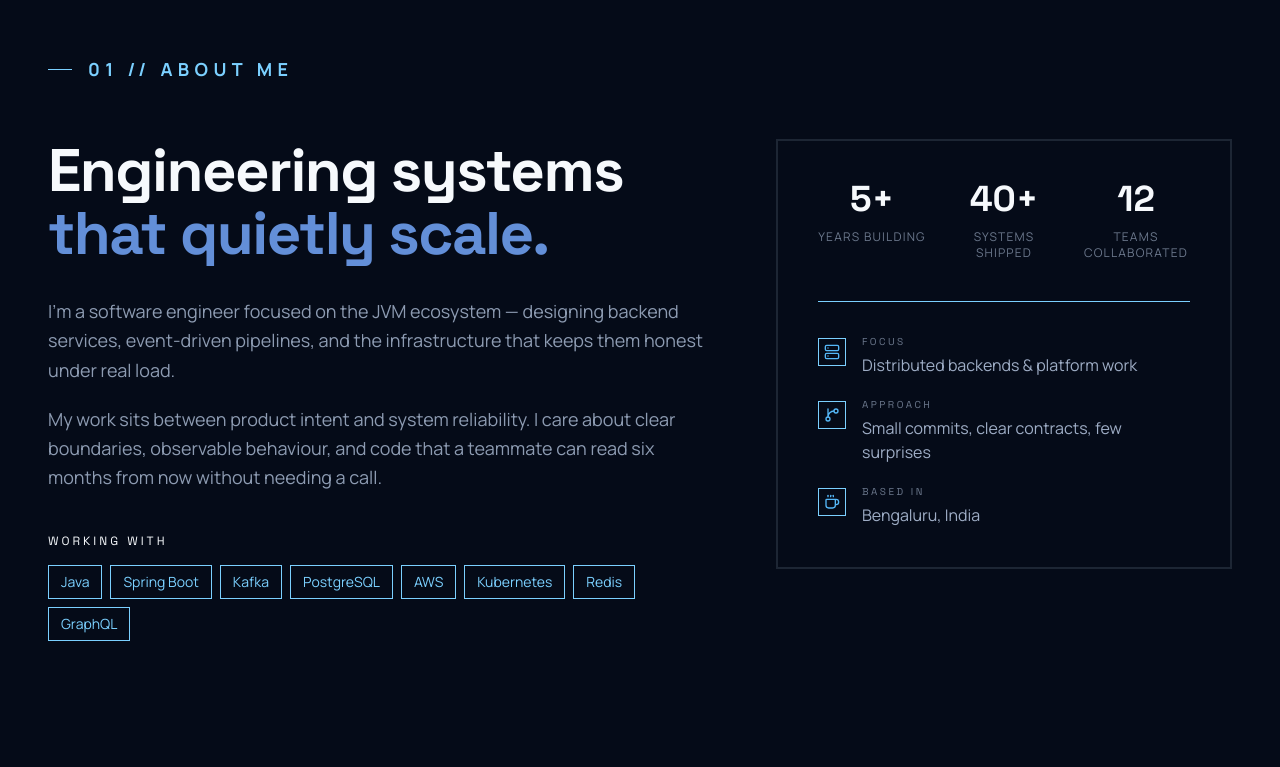
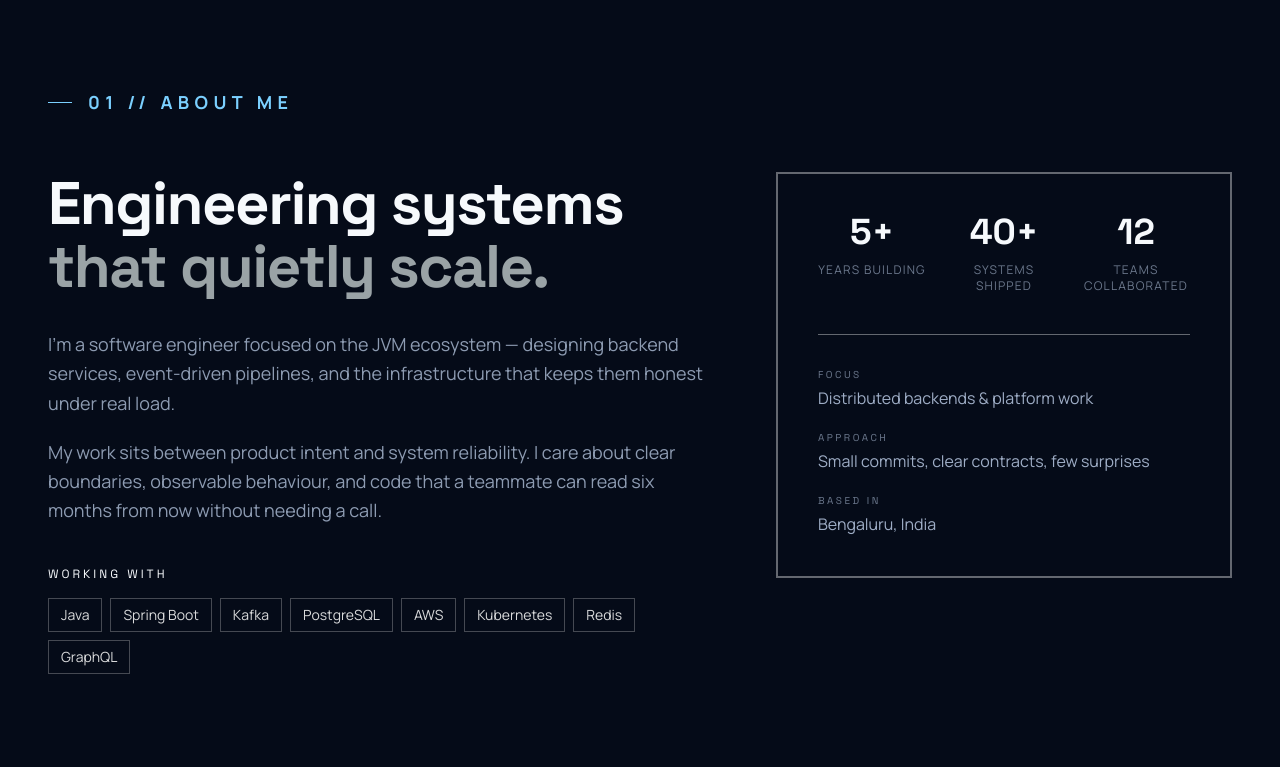
Before and after one commit to Arpan-V/portfolio, a Next.js app: page / in a window 1280 px wide. Shown: the part 820-1587 px from the top of the page. Built offline with nearby package versions, Linux system fonts and the light colour scheme.

Commit message:
update home and about

```diff
--- a/components/sections/About.tsx
+++ b/components/sections/About.tsx
@@ -6,6 +6,7 @@ import { aboutInfo, aboutStack, aboutStats } from "@/data/about";
 
 // Apple-like smooth easing
 const EASE = [0.22, 1, 0.36, 1] as const;
+const DURATION = 0.9;
 
 // Reveal entire section container — orchestrates children via stagger
 const staggerContainer: Variants = {
@@ -18,51 +19,45 @@ const staggerContainer: Variants = {
   },
 };
 
-// Standard item rise + fade
-const itemVariants: Variants = {
-  hidden: { opacity: 0, y: 14 },
-  show: {
-    opacity: 1,
-    y: 0,
-    transition: { duration: 2, ease: EASE },
+// Single shared reveal animation
+const reveal: Variants = {
+  hidden: {
+    opacity: 0,
+    y: 16,
+    filter: "blur(8px)",
   },
-};
-
-// Heading lines: rise + soft blur removal
-const blurReveal: Variants = {
-  hidden: { opacity: 0, y: 24, filter: "blur(8px)" },
   show: {
     opacity: 1,
     y: 0,
     filter: "blur(0px)",
-    transition: { duration: 2, ease: EASE },
+    transition: {
+      duration: DURATION,
+      ease: EASE,
+    },
   },
 };
 
-// Stats card fades up slightly delayed vs left column
-const cardVariants: Variants = {
-  hidden: { opacity: 0, y: 24 },
+// Reduced-motion fallback
+const fadeOnly: Variants = {
+  hidden: {
+    opacity: 0,
+  },
   show: {
     opacity: 1,
-    y: 0,
-    transition: { duration: 0.8, ease: EASE, delay: 0.12 },
+    transition: {
+      duration: 0.3,
     },
-};
-
-// Icon subtle rotate settle
-const iconVariants: Variants = {
-  hidden: { opacity: 0, rotate: 4 },
-  show: {
-    opacity: 1,
-    rotate: 0,
-    transition: { duration: 0.5, ease: EASE },
   },
 };
 
 export default function About() {
   const reduce = useReducedMotion();
+  const variants = reduce ? fadeOnly : reveal;
 
-  const viewport = { once: true, amount: 0.45 };
+  const viewport = {
+    once: true,
+    amount: 0.45,
+  };
 
   return (
     <motion.section
@@ -78,24 +73,54 @@ export default function About() {
         <motion.p
           className="mb-6 flex items-center gap-3 font-['Manrope'] text-sm font-bold uppercase tracking-[0.25em] sm:mb-8 sm:gap-4 sm:text-lg sm:tracking-[0.3em]"
           initial={reduce ? { opacity: 0 } : { color: "#3a6b85" }}
-          whileInView={reduce ? { opacity: 1 } : { color: "#7bd0ff" }}
+          whileInView={
+            reduce
+              ? { opacity: 1 }
+              : { color: "#7bd0ff" }
+          }
           viewport={viewport}
-          transition={{ duration: 1.1, ease: EASE, delay: 0.15 }}
+          transition={{
+            duration: 1.1,
+            ease: EASE,
+            delay: 0.15,
+          }}
         >
+          {/* Animated line */}
           <motion.span
             className="block h-[1px] origin-left bg-[#7bd0ff]"
-            initial={{ scaleX: 0, width: "1.5rem" }}
-            whileInView={{ scaleX: 1 }}
+            initial={{
+              scaleX: 0,
+              width: "1.5rem",
+            }}
+            whileInView={{
+              scaleX: 1,
+            }}
             viewport={viewport}
-            transition={{ duration: 0.9, ease: EASE }}
-            style={{ transformOrigin: "left center" }}
+            transition={{
+              duration: 0.9,
+              ease: EASE,
+            }}
+            style={{
+              transformOrigin: "left center",
+            }}
           />
 
+          {/* Animated ABOUT ME text */}
           <motion.span
-            initial={{ opacity: 0, y: 6 }}
-            whileInView={{ opacity: 1, y: 0 }}
+            initial={{
+              opacity: 0,
+              y: 6,
+            }}
+            whileInView={{
+              opacity: 1,
+              y: 0,
+            }}
             viewport={viewport}
-            transition={{ duration: 0.6, ease: EASE, delay: 0.35 }}
+            transition={{
+              duration: 0.6,
+              ease: EASE,
+              delay: 0.35,
+            }}
           >
             01 // ABOUT ME
           </motion.span>
@@ -103,85 +128,72 @@ export default function About() {
 
         <div className="mt-10 grid gap-12 lg:mt-14 lg:grid-cols-12 lg:gap-16">
           {/* Left: heading + copy */}
-          <motion.div
-            className="lg:col-span-7"
-            variants={staggerContainer}
+          <div className="lg:col-span-7">
+            {/* Main section heading */}
+            <motion.h2
+              variants={variants}
+              className="font-display text-4xl font-extrabold leading-[1.05] tracking-tight text-foreground sm:text-5xl lg:text-6xl"
             >
-            {/* Main section heading */}
-            <h2 className="font-display text-4xl font-extrabold leading-[1.05] tracking-tight text-foreground sm:text-5xl lg:text-6xl">
-              <motion.span variants={blurReveal} className="block">
-                Engineering systems
-              </motion.span>
+              <span className="block">Engineering systems</span>
 
-              <motion.span
-                variants={blurReveal}
-                className="block text-sky-dim"
-              >
+              <span className="block text-[#9aa3a6]">
                 that quietly scale.
-              </motion.span>
-            </h2>
+              </span>
+            </motion.h2>
 
             {/* About copy */}
             <motion.div
+              variants={variants}
               className="mt-8 space-y-5 font-body text-base leading-relaxed text-silver/80 sm:text-lg"
-              variants={staggerContainer}
             >
-              <motion.p variants={itemVariants}>
+              <p>
                 I&apos;m a software engineer focused on the JVM ecosystem —
                 designing backend services, event-driven pipelines, and the
                 infrastructure that keeps them honest under real load.
-              </motion.p>
+              </p>
 
-              <motion.p variants={itemVariants}>
+              <p>
                 My work sits between product intent and system reliability. I
                 care about clear boundaries, observable behaviour, and code
                 that a teammate can read six months from now without needing a
                 call.
-              </motion.p>
+              </p>
             </motion.div>
 
             {/* Technology stack */}
-            <div className="mt-10">
-              <motion.p
-                variants={itemVariants}
-                className="font-display text-xs uppercase tracking-[0.25em]"
+            <motion.div
+              variants={variants}
+              className="mt-10"
             >
+              <p className="font-display text-xs uppercase tracking-[0.25em]">
                 Working with
-              </motion.p>
+              </p>
 
-              <motion.ul
-                className="mt-4 flex flex-wrap gap-2"
-                variants={staggerContainer}
-              >
+              <div className="mt-4 flex flex-wrap gap-2">
                 {aboutStack.map((item) => (
-                  <motion.li
+                  <span
                     key={item}
-                    variants={itemVariants}
-                    className="cursor-default border border-[#7bd0ff] px-3 py-1.5 font-body text-sm text-[#7bd0ff]"
+                    className="cursor-default border border-[#D9DADB]/30 px-3 py-1.5 font-body text-sm text-[#D9DADB]"
                   >
                     {item}
-                  </motion.li>
+                  </span>
                 ))}
-              </motion.ul>
               </div>
             </motion.div>
+          </div>
 
           {/* Right: stats + notes card */}
           <motion.div
+            variants={variants}
             className="lg:col-span-5"
-            variants={cardVariants}
           >
-            <motion.div className="border-2 border-border/77 p-8 sm:p-10">
+            <div className="border-2 border-[#D9DADB]/45 p-8 sm:p-10">
               {/* Stats */}
-              <motion.dl
-  className="grid grid-cols-3 gap-4 sm:gap-6"
-  variants={staggerContainer}
->
+              <div className="grid grid-cols-3 gap-4 sm:gap-6">
                 {aboutStats.map((stat) => (
-    <motion.div
+                  <div
                     key={stat.label}
                     className="min-w-0 text-center"
-      variants={itemVariants}
                   >
                     <dd className="font-display text-3xl font-bold leading-none text-foreground sm:text-4xl">
                       {stat.value}
@@ -190,15 +202,12 @@ export default function About() {
                     <dt className="mt-3 font-body text-[10px] uppercase tracking-[0.15em] text-silver/60 sm:text-xs sm:tracking-widest">
                       {stat.label}
                     </dt>
-    </motion.div>
+                  </div>
                 ))}
-</motion.dl>
+              </div>
 
               {/* Info rows */}
-              <motion.div
-                className="mt-10 space-y-5 border-t border-[#7bd0ff] pt-8"
-                variants={staggerContainer}
-              >
+              <div className="mt-10 space-y-5 border-t border-[#D9DADB]/45 pt-8">
                 {aboutInfo.map((info) => (
                   <Row
                     key={info.label}
@@ -213,10 +222,11 @@ export default function About() {
                     }
                     label={info.label}
                     value={info.value}
+                    variants={variants}
                   />
                 ))}
-              </motion.div>
-            </motion.div>
+              </div>
+            </div>
           </motion.div>
         </div>
       </div>
@@ -225,27 +235,28 @@ export default function About() {
 }
 
 function Row({
-  icon,
+  // icon,
   label,
   value,
+  variants,
 }: {
   icon: React.ReactNode;
   label: string;
   value: string;
+  variants: Variants;
 }) {
   return (
     <motion.div
       className="grid grid-cols-[auto_minmax(0,1fr)] items-start gap-4"
-      variants={itemVariants}
+      variants={variants}
     >
-      <motion.span
-        variants={iconVariants}
-        className="mt-1 flex h-7 w-7 shrink-0 items-center justify-center border border-[#7bd0ff] text-primary"
+      {/* <span
+        className="mt-1 flex h-7 w-7 shrink-0 items-center justify-center border border-silver text-silver"
       >
         {icon}
-      </motion.span>
+      </span> */}
 
-      <motion.div className="min-w-0" variants={itemVariants}>
+      <div className="min-w-0">
         <p className="font-display text-[10px] uppercase tracking-[0.25em] text-silver/60">
           {label}
         </p>
@@ -253,7 +264,7 @@ function Row({
         <p className="mt-1 font-body text-sm text-silver/90 sm:text-base">
           {value}
         </p>
-      </motion.div>
+      </div>
     </motion.div>
   );
 }
--- a/components/sections/Projects.tsx
+++ b/components/sections/Projects.tsx
@@ -200,7 +200,7 @@ function ProjectCard({ project }: { project: Project }) {
 // -----------------------------------------------------------------------------
 
 export default function Projects() {
-  const viewport = { once: true, amount: 0.25 };
+  const viewport = { once: true, amount: 0.15 };
 
   return (
     <section id="projects" className="relative w-full py-20 sm:py-28">
```
Also changed, not shown: components/sections/Hero.tsx (+13 -8 lines). Lines whose indentation alone changed are shown as unchanged.
